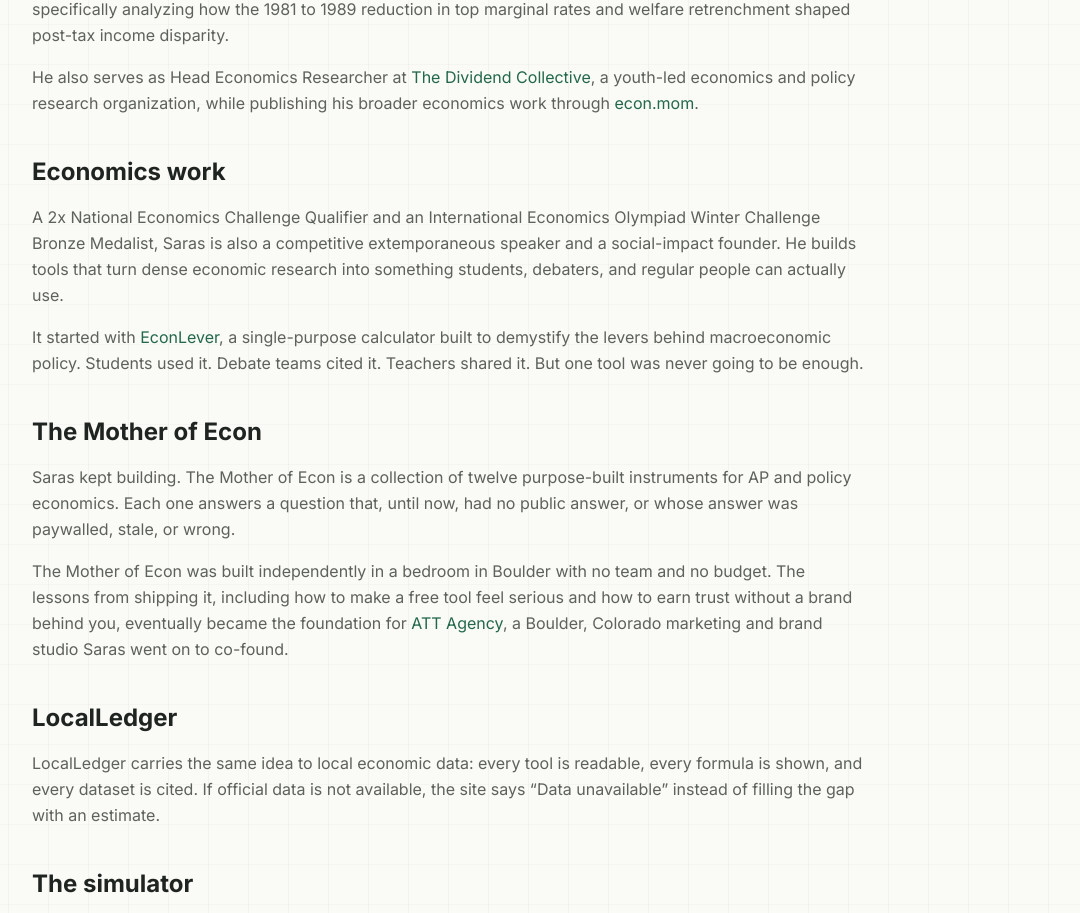
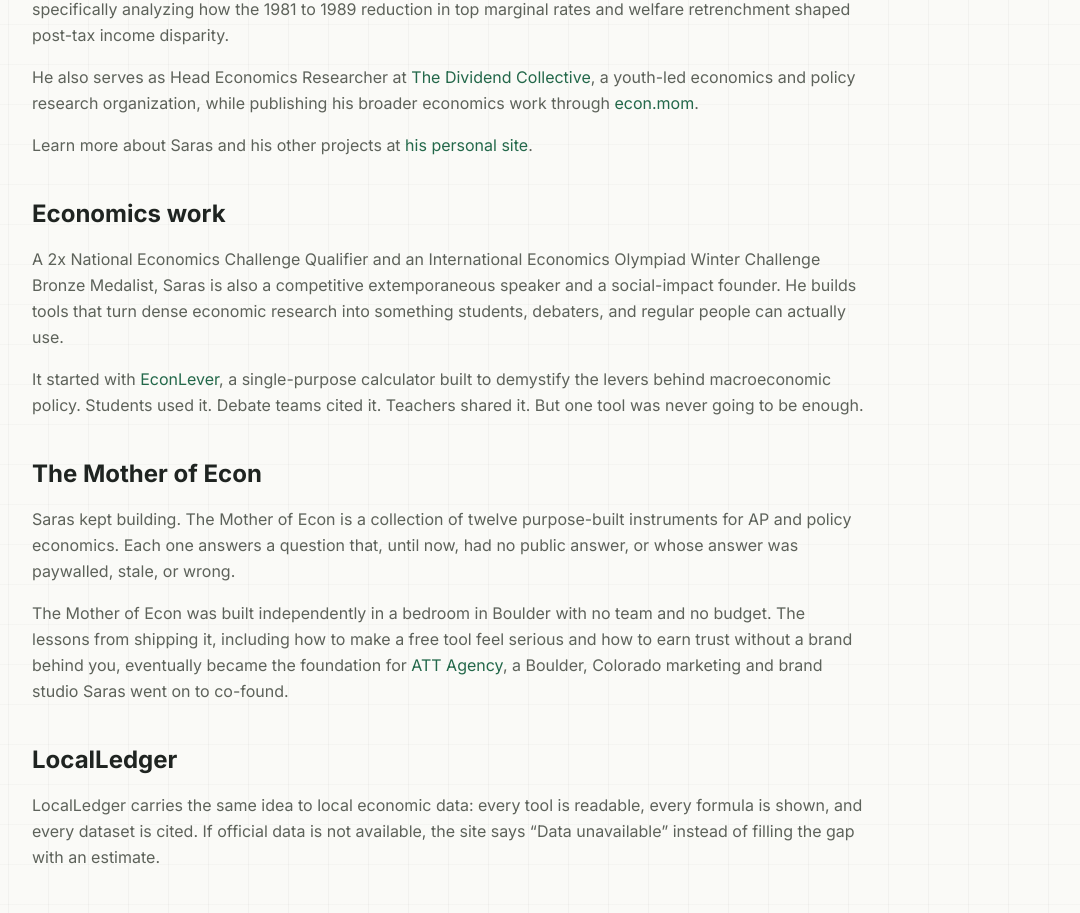
Before and after one commit to PandaXPanther/Local-Ledger, a Next.js app: page /about in a window 1280 px wide. Shown: the part 976-1889 px from the top of the page, without its empty margins (192-1272 px from the left). Built offline with nearby package versions, Linux system fonts and the light colour scheme.

Commit message:
Add link to sarastotey.com on founder/about page

```diff
--- a/src/app/about/page.tsx
+++ b/src/app/about/page.tsx
@@ -116,6 +116,13 @@
             work through{' '}
             <a href="https://econ.mom" target="_blank" rel="noopener" className="text-accent editorial-link">
               econ.mom
+            </a>
+            .
+          </p>
+          <p className="mt-4 text-text-secondary leading-relaxed">
+            Learn more about Saras and his other projects at{' '}
+            <a href="https://sarastotey.com" target="_blank" rel="noopener" className="text-accent editorial-link">
+              his personal site
             </a>
             .
           </p>
```
